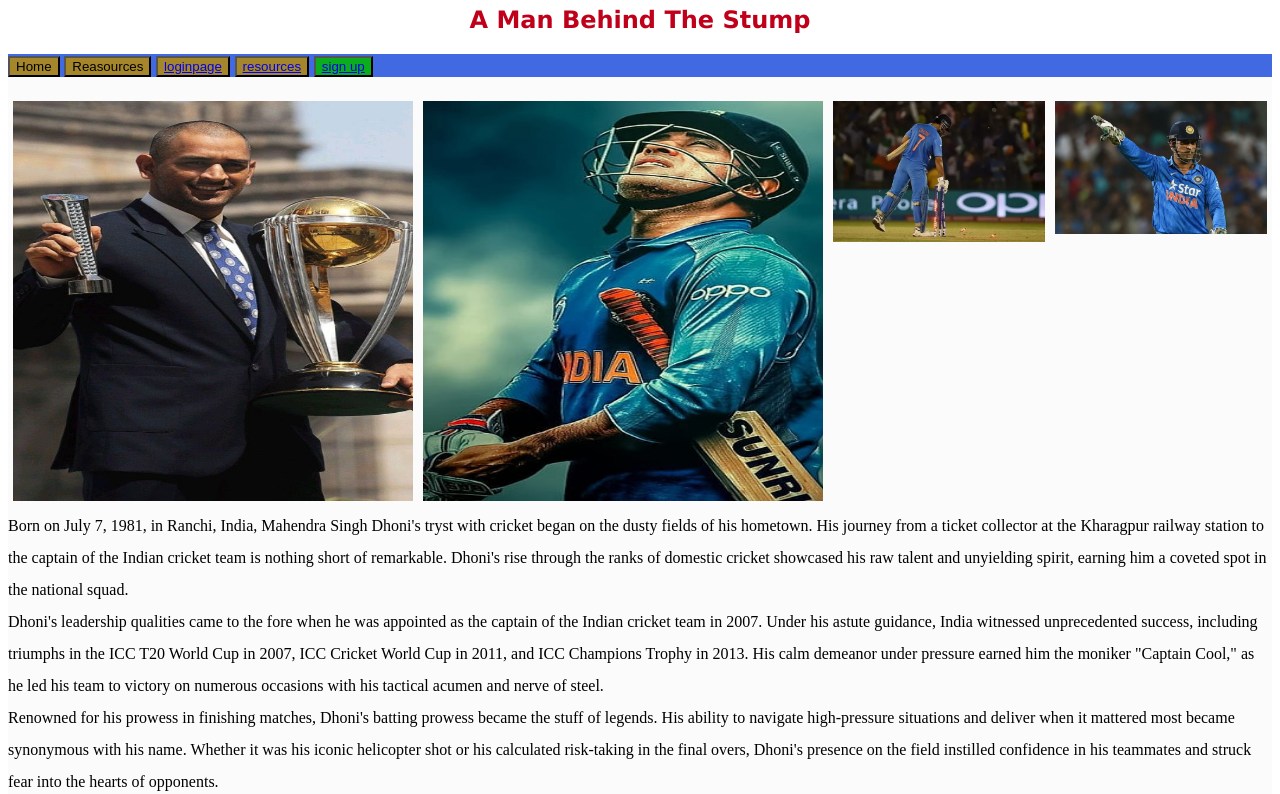
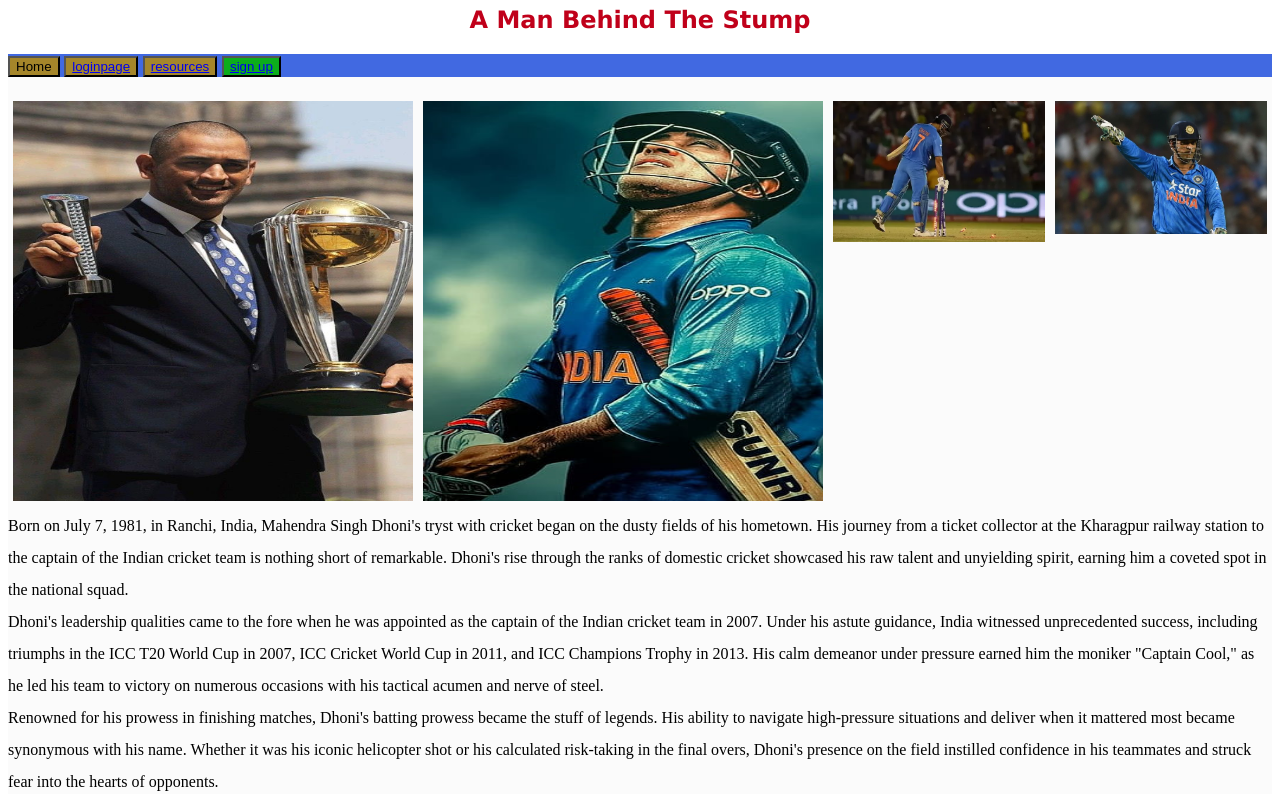
Before and after one commit to nagarjunnilewad/jersey-no-7-, a plain HTML site: page index.html in a window 1280 px wide. Shown: the part 75-869 px from the top of the page. Drawn offline with Linux system fonts and the light colour scheme.

Commit message:
Update index.html

```diff
--- a/index.html
+++ b/index.html
@@ -76,8 +76,8 @@
     <div class="content">
     <h3>
     <button align="left" style="background-color: #a5862a;"><a href="index.html"></a> Home</button>
-    <button style="background-color: rgb(165, 134, 42);"><a href="resources.html"></a> Reasources </button>
-    <button style="background-color: rgb(165, 134, 42);" ><a  href="loginpage.html/">loginpage</cont></a></button>
+
+    <button style="background-color: rgb(165, 134, 42);" ><a  href="loginpage.html">loginpage</cont></a></button>
     <button style="background-color: rgb(165, 134, 42);"><a href="resources.html">resources</a></button>
     <button align=" right" style="background-color: rgb(12, 173, 28);"><a href="signuppage.html">sign up</a></button></h3>
     <div class="row">
```
